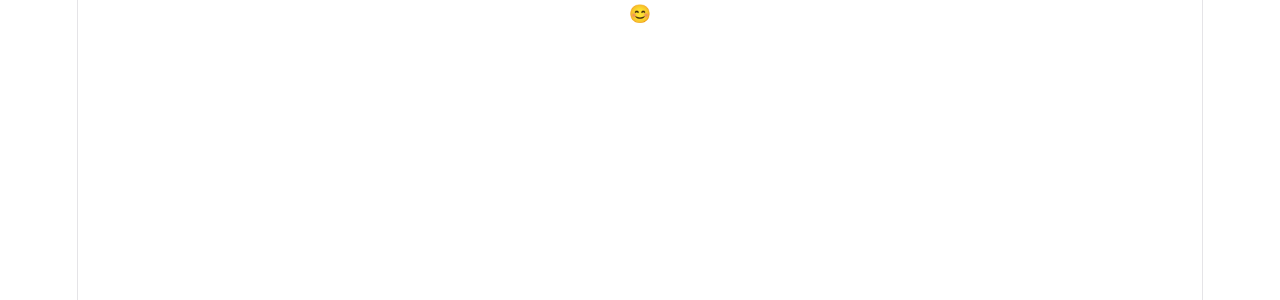
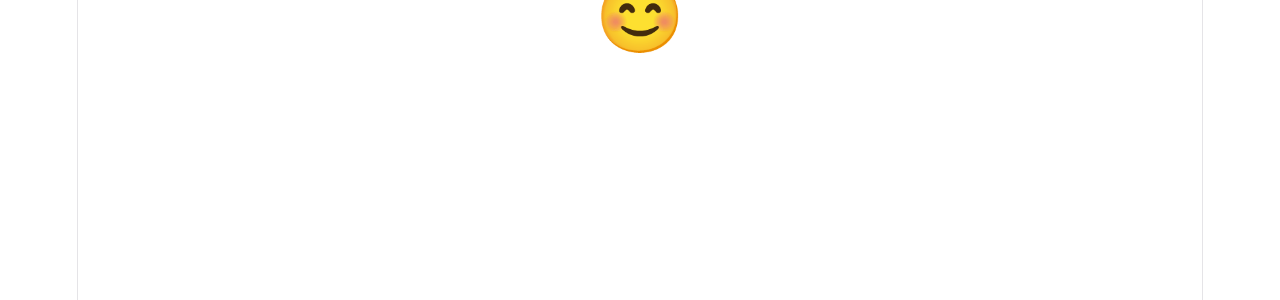
Before and after one commit to ufjf-dcc207/ufjf-dcc207-2026-3-a-atv06-nsalgado2000, a React (Vite) app: page / in a window 1280 px wide. Shown: the top 300 px of the page. Built offline with nearby package versions, Linux system fonts and the light colour scheme.

Commit message:
feat add css pro emoji

```diff
--- a/src/App.tsx
+++ b/src/App.tsx
@@ -1,5 +1,5 @@
 import Emoji from "./Emoji";
-
+import "./Emoji.css"
 function App() {
   return (
     <>
--- /dev/null
+++ b/src/Emoji.css
@@ -0,0 +1,3 @@
+.emoji {
+  font-size: 4em;
+}
```
